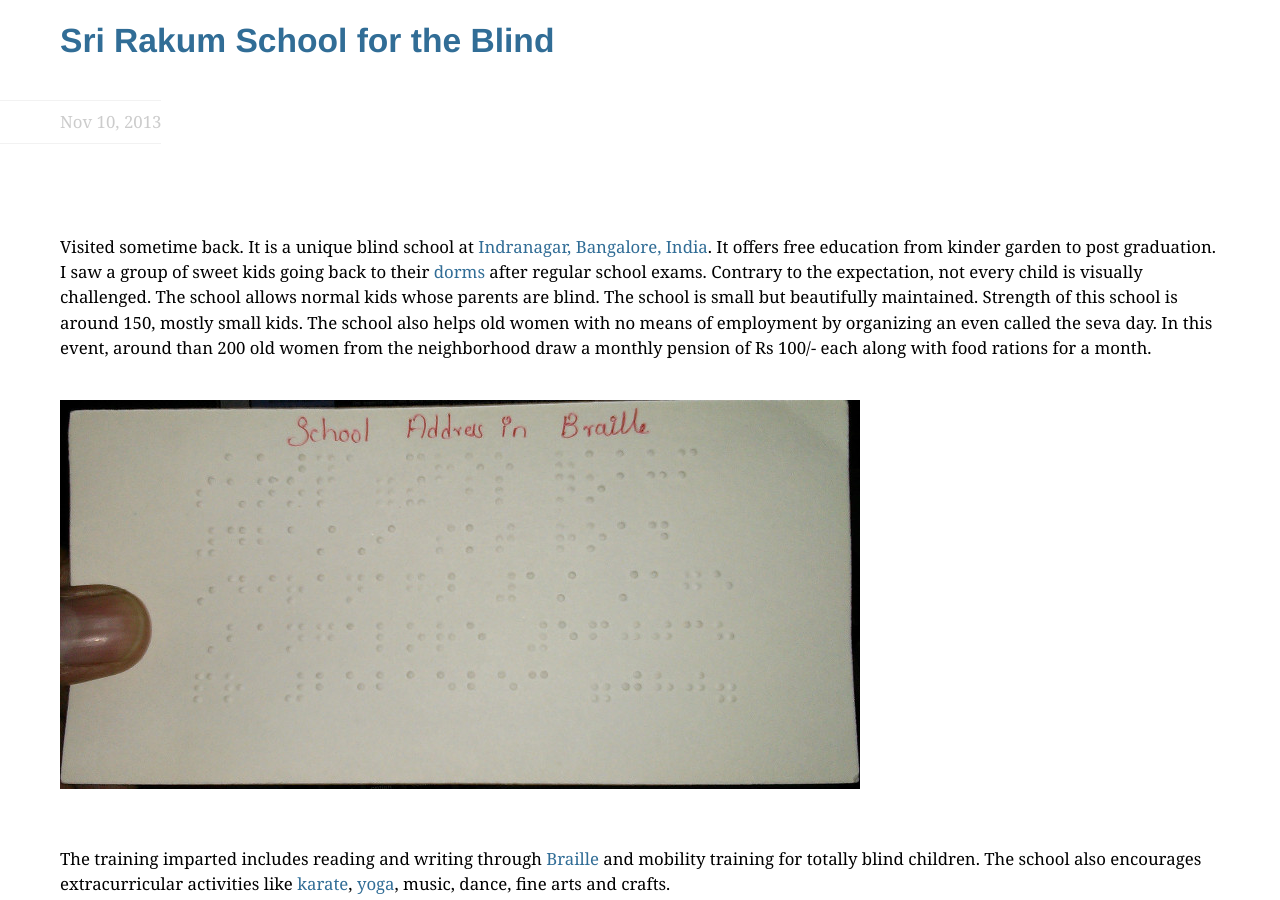
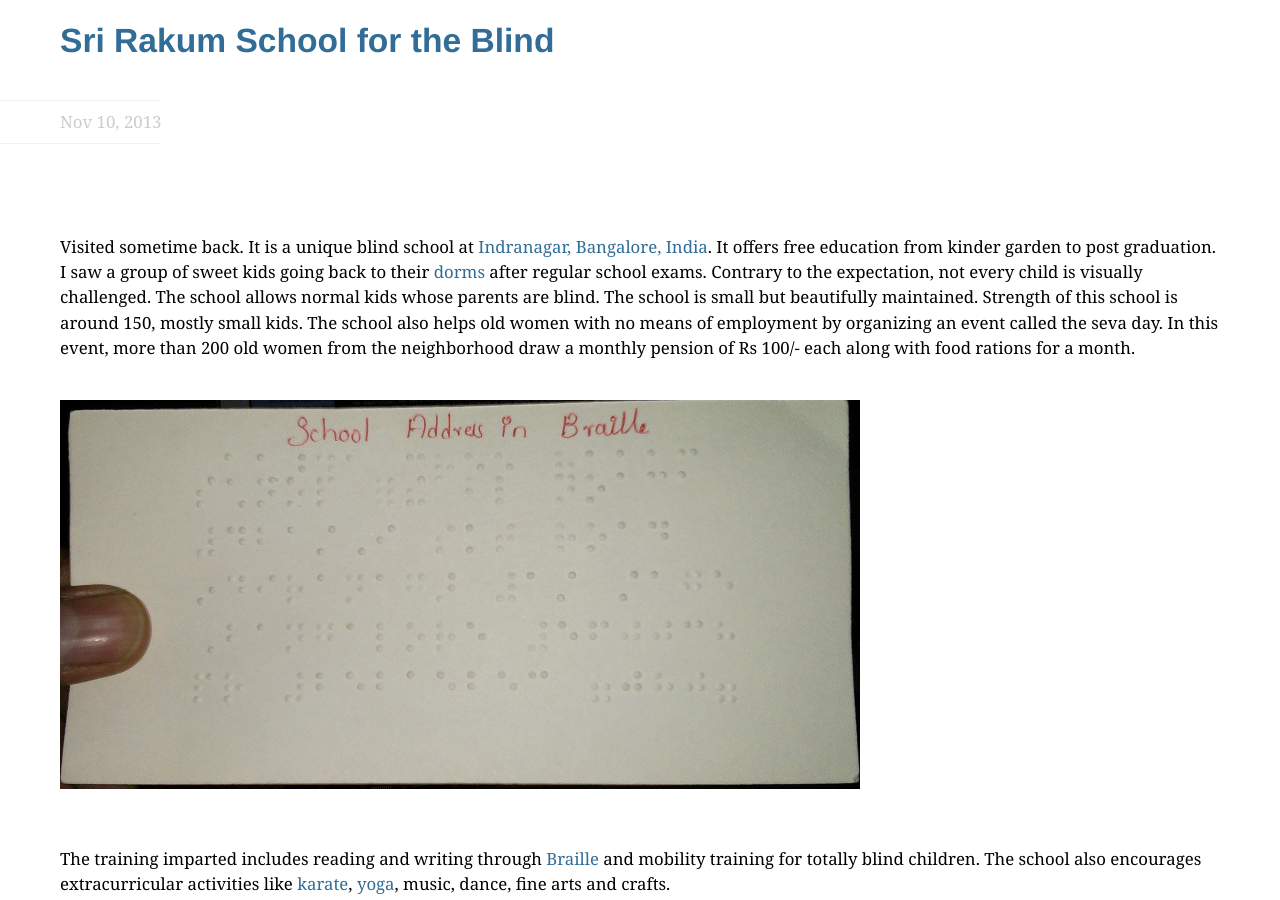
Before and after one commit to rohit01/blog_backup, a Jekyll site: the page built from _posts/2013-11-10-rakum-school-for-the-blind.md, in a window 1280 px wide and 900 px high, scrolled down 905 px. Built offline with Jekyll 4.4.1, drawn with Linux system fonts in a browser that asks for light colours; some web fonts are replaced; Markdown is read by kramdown in place of the engine named in the settings; comment, search, counter and statistics services are not loaded.

Commit message:
fixed typo

```diff
--- a/_posts/2013-11-10-rakum-school-for-the-blind.md
+++ b/_posts/2013-11-10-rakum-school-for-the-blind.md
@@ -14,7 +14,7 @@ title: Rakum School for the Blind
   {{ page.date | date: "%b %d, %Y" }}
 </info>
 
-Visited sometime back. It is a unique blind school at [Indranagar, Bangalore, India](https://maps.google.com/maps?q=Rakum+Blind+School,+Bangalore,+Karnataka,+India&hl=en&sll=37.0625,-95.677068&sspn=46.409192,81.5625&oq=rakum+&t=m&z=17). It offers free education from kinder garden to post graduation. I saw a group of sweet kids going back to their [dorms](http://rakum.org/rakum_school/node/147) after regular school exams. Contrary to the expectation, not every child is visually challenged. The school allows normal kids whose parents are blind. The school is small but beautifully maintained. Strength of this school is around 150, mostly small kids. The school also helps old women with no means of employment by organizing an even called the seva day. In this event, around than 200 old women from the neighborhood draw a monthly pension of Rs 100/- each along with food rations for a month.
+Visited sometime back. It is a unique blind school at [Indranagar, Bangalore, India](https://maps.google.com/maps?q=Rakum+Blind+School,+Bangalore,+Karnataka,+India&hl=en&sll=37.0625,-95.677068&sspn=46.409192,81.5625&oq=rakum+&t=m&z=17). It offers free education from kinder garden to post graduation. I saw a group of sweet kids going back to their [dorms](http://rakum.org/rakum_school/node/147) after regular school exams. Contrary to the expectation, not every child is visually challenged. The school allows normal kids whose parents are blind. The school is small but beautifully maintained. Strength of this school is around 150, mostly small kids. The school also helps old women with no means of employment by organizing an event called the seva day. In this event, more than 200 old women from the neighborhood draw a monthly pension of Rs 100/- each along with food rations for a month.
 
 ![](/res/posts/rakum-school-for-the-blind/braille.jpg)
 
```
